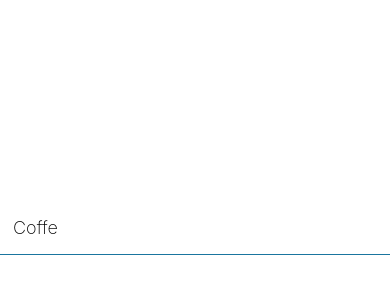
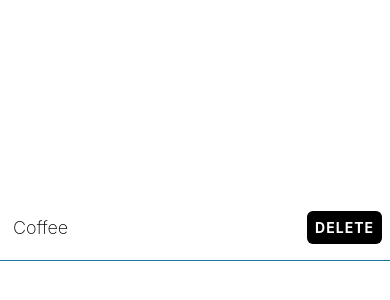
Before and after one commit to Nchotie-cliford/React-native-shopingApp-1, a React Native app: screen / in a window 390 px wide. Shown: the part 194-494 px from the top of the page. Built offline with nearby package versions, Linux system fonts and the light colour scheme.

Commit message:
adding button

```diff
--- a/App.tsx
+++ b/App.tsx
@@ -1,13 +1,51 @@
 import { StatusBar } from "expo-status-bar";
-import { StyleSheet, Text, View,  } from "react-native";
+import {
+  Button,
+  StyleSheet,
+  Text,
+  View,
+  TouchableOpacity,
+  Pressable,
+  Alert,
+} from "react-native";
+import { theme } from "./theme";
 
 export default function App() {
+  const handleDelete = () => {
+    Alert.alert(
+      "Are you sure you want to Delete?",
+      "It will be deleted for good",
+      [
+        {
+          text: "Yes",
+          onPress: () => console.log("Ok , deleting"),
+          style: "destructive"
+
+        },
+
+        {
+          text: "Cancel",
+          style: "cancel",
+
+        },
+
+      ]
+
+    );
+  };
   return (
     <View style={styles.container}>
-        <View	style = {styles.itemContainer} >
-          <Text style ={ styles.itemText}> Coffe</Text>
-        </View>
+      <View style={styles.itemContainer}>
+        <Text style={styles.itemText}> Coffee</Text>
+        <TouchableOpacity
+          style={styles.button}
+          onPress={handleDelete}
+          activeOpacity={0.8}
+        >
+          <Text style={styles.buttonText}>Delete</Text>
+        </TouchableOpacity>
       </View>
+    </View>
   );
 }
 
@@ -20,12 +58,27 @@ const styles = StyleSheet.create({
   itemContainer: {
     borderBottomWidth: 1,
     borderBottomColor: "#1a759f",
-    paddingHorizontal:8,
-    paddingVertical:16,
+    paddingHorizontal: 8,
+    paddingVertical: 16,
+    flexDirection: "row",
+    alignItems: "center",
+    justifyContent: "space-between",
   },
 
   itemText: {
     fontSize: 18,
-    fontWeight: '200',
-  }
+    fontWeight: "200",
+  },
+  button: {
+    backgroundColor: theme.colorBlack,
+    padding: 8,
+    borderRadius: 6,
+  },
+
+  buttonText: {
+    color: theme.colorWhite,
+    fontWeight: "bold",
+    textTransform: "uppercase",
+    letterSpacing: 1,
+  },
 });
--- a/app.json
+++ b/app.json
@@ -3,6 +3,7 @@
     "name": "taskly1",
     "slug": "taskly1",
     "version": "1.0.0",
+    "newArchEnabled": "true",
     "orientation": "portrait",
     "icon": "./assets/icon.png",
     "userInterfaceStyle": "light",
--- a/theme.ts
+++ b/theme.ts
@@ -1,4 +1,6 @@
 export const theme = {
     colorCerulean: "#1a759f",
-    colorWhite: "#fff"
+    colorWhite: "#fff",
+    colorBlack: "#000"
+
 }
```
Also changed, not shown: package.json (+6 -3 lines), 2 other files (tests, documents, lock files or other folders).
